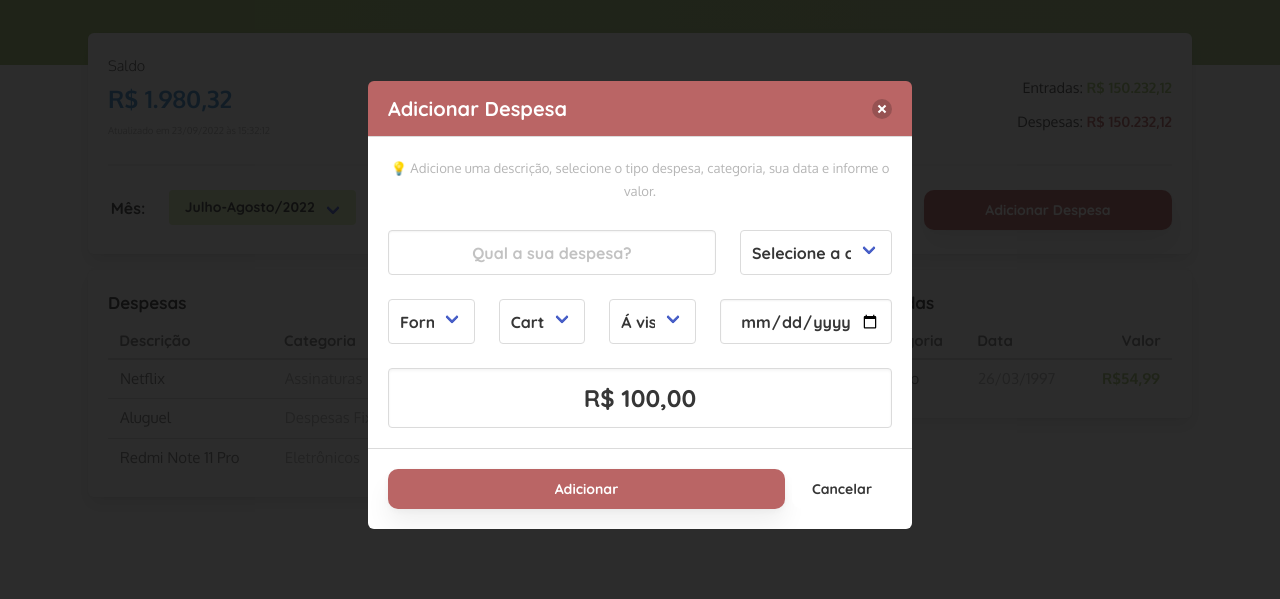
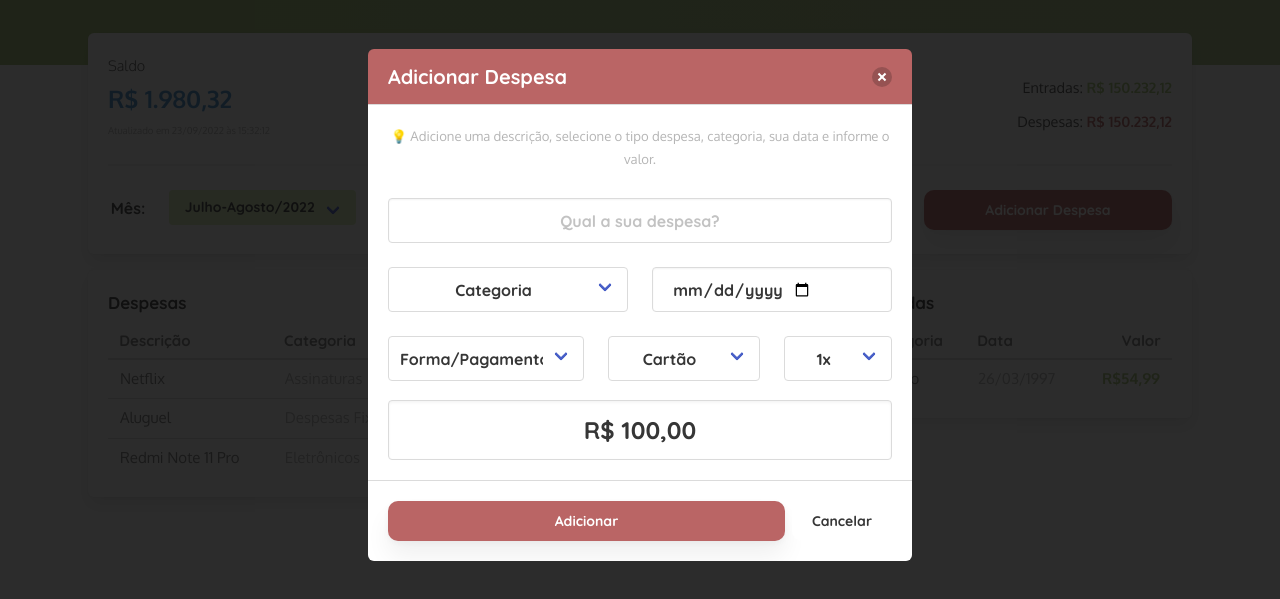
Before and after one commit to iuryferreira/fint, a plain HTML site: page tmp/index.html in a window 1280 px wide. Shown: the part 95-694 px from the top of the page. Drawn offline with nearby package versions, Linux system fonts and the light colour scheme.

Commit message:
:lipstick: fix bills modal

```diff
--- a/tmp/index.html
+++ b/tmp/index.html
@@ -275,7 +275,7 @@
                     </p>
 
                     <div class="columns mt-4">
-                        <div class="column is-8">
+                        <div class="column">
                             <div class="field">
                                 <div class="control has-text-centered">
                                     <div class="is-fullwidth has-text-centered">
@@ -286,12 +286,15 @@
                                 </div>
                             </div>
                         </div>
+                    </div>
+
+                    <div class="columns">
                         <div class="column">
                             <div class="field">
                                 <div class="control">
                                     <div class="select is-fullwidth">
                                         <select class="input" id="" style="height: 45px;">
-                                            <option class="" disabled selected value="">Selecione a categoria</option>
+                                            <option class="" disabled selected value="">Categoria</option>
                                             <option class="" value="">Assinaturas</option>
                                             <option class="" value="">Despesas Fixas</option>
                                         </select>
@@ -299,7 +302,14 @@
                                 </div>
                             </div>
                         </div>
-
+                        <div class="column">
+                            <div class="field">
+                                <div class="control is-expanded">
+                                    <input type="date" class="input has-text-centered has-text-weight-bold"
+                                        style="height: 45px;font-family: Quicksand;">
+                                </div>
+                            </div>
+                        </div>
 
                     </div>
                     <div class="columns">
@@ -308,7 +318,7 @@
                                 <div class="control">
                                     <div class="select is-fullwidth">
                                         <select class="input" id="" style="height: 45px;">
-                                            <option class="" value="">Forma de Pagamento</option>
+                                            <option class="" value="">Forma/Pagamento</option>
                                             <option class="" value="">Dinheiro</option>
                                             <option class="" value="">Cartão de Crédito</option>
                                         </select>
@@ -316,7 +326,7 @@
                                 </div>
                             </div>
                         </div>
-                        <div class="column">
+                        <div class="column is-4">
                             <div class="field">
                                 <div class="control">
                                     <div class="select is-fullwidth">
@@ -331,26 +341,18 @@
                                 </div>
                             </div>
                         </div>
-                        <div class="column">
+                        <div class="column is-3">
                             <div class="field">
                                 <div class="control">
                                     <div class="select is-fullwidth">
                                         <select class="input" id="" style="height: 45px;">
-                                            <option class="" value="">Á vista</option>
+                                            <option class="" value="">1x</option>
                                             <option class="" value="">2x</option>
                                             <option class="" value="">3x</option>
                                             <option class="" value="">4x</option>
                                             <option class="" value="">5x</option>
                                         </select>
                                     </div>
-                                </div>
-                            </div>
-                        </div>
-                        <div class="column">
-                            <div class="field">
-                                <div class="control is-expanded">
-                                    <input type="date" class="input has-text-centered has-text-weight-bold"
-                                        style="height: 45px;font-family: Quicksand;">
                                 </div>
                             </div>
                         </div>
```
